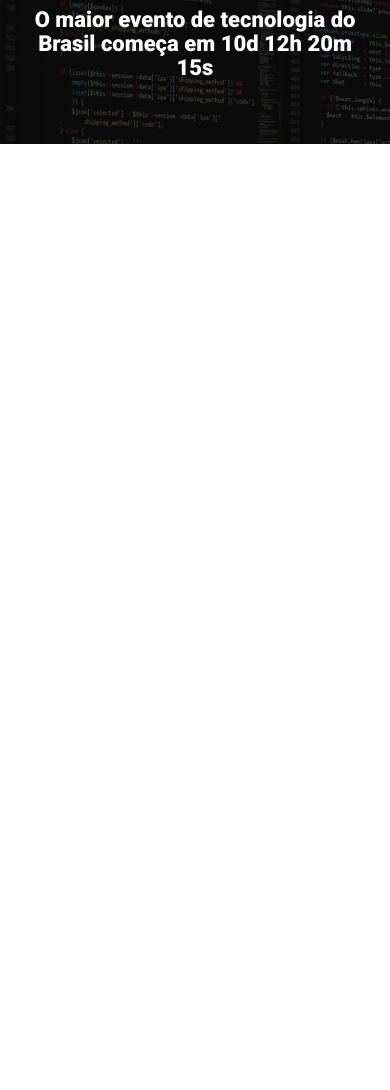
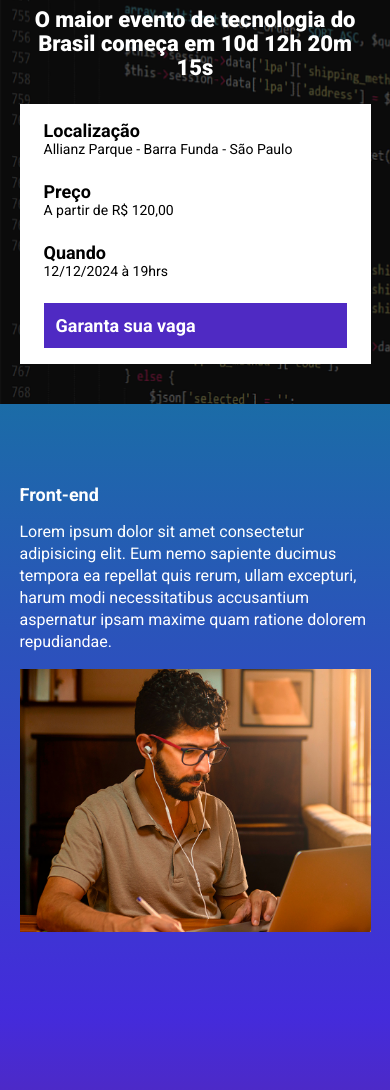
Before and after one commit to bielrocca/tech_talks, a website built with Parcel: page src/index.html in a window 390 px wide. Shown: the part 96-1186 px from the top of the page. Before the commit the page ends 844 px from the top, so only its background shows below. Built offline with nearby package versions, Linux system fonts and the light colour scheme.

Commit message:
Criação de conteúdo extra (event & section)

```diff
--- a/src/index.html
+++ b/src/index.html
@@ -11,6 +11,8 @@
     <link rel="preconnect" href="https://fonts.gstatic.com" crossorigin>
     <link href="https://fonts.googleapis.com/css2?family=Roboto:ital,wght@0,100;0,300;0,400;0,500;0,700;0,900;1,100;1,300;1,400;1,500;1,700;1,900&display=swap" rel="stylesheet">
 
+    <link rel="stylesheet" href="https://unpkg.com/aos@next/dist/aos.css" />
+
     <title>Tech talks</title>
 </head>
 <body>
@@ -20,9 +22,73 @@
             <p class="hero__text">
                 O maior evento de tecnologia do Brasil começa em 10d 12h 20m 15s
             </p>
+            <div class="infos-bar">
+                <ul class="infos-bar__infos">
+                    <li class="infos-bar__infos__item">
+                        <b>Localização</b>
+                        Allianz Parque - Barra Funda - São Paulo
+                    </li>
+                    <li class="infos-bar__infos__item">
+                        <b>Preço</b>
+                        A partir de R$ 120,00
+                    </li>
+                    <li class="infos-bar__infos__item">
+                        <b>Quando</b>
+                        12/12/2024 à 19hrs
+                    </li>
+                </ul>
+                <a href="#" class="button button--primary">
+                    Garanta sua vaga
+                </a>
+            </div>
         </div>
     </header>
+    <section class="event event--frontend">
+        <div class="container" data-aos="fade-right" data-aos-duration="1500">
+            <div class="event__details">
+                <h2 class="event__details__title">Front-end</h2>
+                <p class="event__details__description">
+                    Lorem ipsum dolor sit amet consectetur adipisicing elit. Eum nemo sapiente ducimus tempora ea repellat quis rerum, ullam excepturi, harum modi necessitatibus accusantium aspernatur ipsam maxime quam ratione dolorem repudiandae.
+                </p>
+            </div>
+            <img class="event__image" src="./images/frontend.png" alt="Front-end">
+        </div>
+    </section>
+    <section class="event event--ux-ui event--image-left">
+        <div class="container" data-aos="fade-left" data-aos-duration="1000">
+            <div class="event__details">
+                <h2 class="event__details__title">UX/UI</h2>
+                <p class="event__details__description">
+                    Lorem ipsum dolor sit amet consectetur adipisicing elit. Eum nemo sapiente ducimus tempora ea repellat quis rerum, ullam excepturi, harum modi necessitatibus accusantium aspernatur ipsam maxime quam ratione dolorem repudiandae.
+                </p>
+            </div>
+            <img class="event__image" src="./images/frontend.png" alt="Front-end">
+        </div>
+    </section>
+    <section class="event event--data-science">
+        <div class="container" data-aos="fade-right" data-aos-duration="1000">
+            <div class="event__details">
+                <h2 class="event__details__title">Data Science</h2>
+                <p class="event__details__description">
+                    Lorem ipsum dolor sit amet consectetur adipisicing elit. Eum nemo sapiente ducimus tempora ea repellat quis rerum, ullam excepturi, harum modi necessitatibus accusantium aspernatur ipsam maxime quam ratione dolorem repudiandae.
+                </p>
+            </div>
+            <img class="event__image" src="./images/frontend.png" alt="Front-end">
+        </div>
+    </section>
+    <section class="event event--backend event--image-left">
+        <div class="container" data-aos="fade-left" data-aos-duration="1000">
+            <div class="event__details">
+                <h2 class="event__details__title">Back-end</h2>
+                <p class="event__details__description">
+                    Lorem ipsum dolor sit amet consectetur adipisicing elit. Eum nemo sapiente ducimus tempora ea repellat quis rerum, ullam excepturi, harum modi necessitatibus accusantium aspernatur ipsam maxime quam ratione dolorem repudiandae.
+                </p>
+            </div>
+            <img class="event__image" src="./images/frontend.png" alt="Front-end">
+        </div>
+    </section>
 
+    <script src="https://unpkg.com/aos@next/dist/aos.js"></script>
     <script src="scripts/main.js"></script>
 </body>
 </html>
--- a/src/scripts/main.js
+++ b/src/scripts/main.js
@@ -0,0 +1 @@
+AOS.init();
--- /dev/null
+++ b/src/styles/_event.scss
@@ -0,0 +1,63 @@
+@use 'variaveis';
+
+.event {
+    padding: 80px 0;
+
+    .container {
+        display: flex;
+        gap: 40px;
+    }
+
+    &__image {
+        max-width: 360px;
+    }
+
+    &__details {
+        &__title {
+            font-size: 18px;
+            font-weight: bold;
+            margin-bottom: 16px;
+        }
+
+        &__description {
+            line-height: 22px;
+        }
+    }
+
+    @media (max-width: 640px) {
+        .container {
+            display: block;
+        }
+
+        &__image {
+            width: 100%;
+        }
+
+        &__details {
+            margin-right: 0;
+            margin-bottom: 16px;
+        }
+    }
+
+    &--frontend {
+        background-image: linear-gradient(variaveis.$blue1, variaveis.$blue2);
+    }
+
+    &--ux-ui {
+        background-image: linear-gradient(variaveis.$blue2, variaveis.$pink);
+    }
+
+    &--data-science {
+        background-image: linear-gradient(variaveis.$pink, variaveis.$yellow);
+    }
+
+    &--backend {
+        background-image: linear-gradient(variaveis.$yellow, variaveis.$pink);
+    }
+
+    &--image-left {
+        .container {
+            flex-direction: row-reverse;
+        }
+    }
+}
--- /dev/null
+++ b/src/styles/_variaveis.scss
@@ -0,0 +1,8 @@
+$textColor: #fff;
+$secondaryTextColor: #000;
+$backgroundButton: #4F2AC3;
+
+$blue1: #1B6CA7;
+$blue2: #442BDB;
+$pink: #89223B;
+$yellow: #9C791D;
--- /dev/null
+++ b/src/styles/components/_buttons.scss
@@ -0,0 +1,26 @@
+@use '../variaveis';
+
+.button {
+    padding: 12px;
+    font-size: 18px;
+    font-weight: bold;
+    text-decoration: none;
+    text-align: center;
+    white-space: nowrap;
+
+    &--primary {
+        color: variaveis.$textColor;
+        background-color: variaveis.$backgroundButton;
+    }
+
+    @media (max-width: 1024px) {
+        display: flex;
+        align-items: center;
+    }
+
+    @media (max-width: 640px) {
+        display: flex;
+        width: 100%;
+        align-items: center;
+    }
+}
--- /dev/null
+++ b/src/styles/components/_infos_bar.scss
@@ -0,0 +1,42 @@
+@use '../variaveis';
+
+.infos-bar {
+    padding: 16px 24px;
+    background-color: variaveis.$textColor;
+    display: flex;
+    justify-content: space-between;
+
+    &__infos {
+        display: flex;
+        gap: 40px;
+
+        &__item {
+            font-size: 14px;
+            color: variaveis.$secondaryTextColor;
+
+            b {
+                font-size: 18px;
+                display: block;
+                color: variaveis.$secondaryTextColor;
+            }
+        }
+    }
+
+    @media (max-width: 1024px) {
+        &__infos {
+            gap: 16px;
+        }
+    }
+
+    @media (max-width: 640px) {
+        display: block;
+
+        &__infos {
+            display: block;
+
+            &__item {
+                margin-bottom: 24px;
+            }
+        }
+    }
+}
--- a/src/styles/main.scss
+++ b/src/styles/main.scss
@@ -1,11 +1,16 @@
 @use 'hero';
+@use 'components/infos_bar';
+@use 'components/buttons';
+@use 'event';
+@use 'variaveis';
 
 * {
     margin: 0;
     padding: 0;
     box-sizing: border-box;
     font-family: Roboto, sans-serif;
-    color: #fff;
+    color: variaveis.$textColor;
+    list-style: none;
 }
 
 .container {
```
